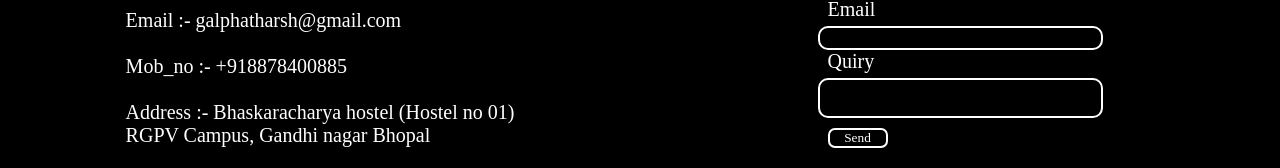
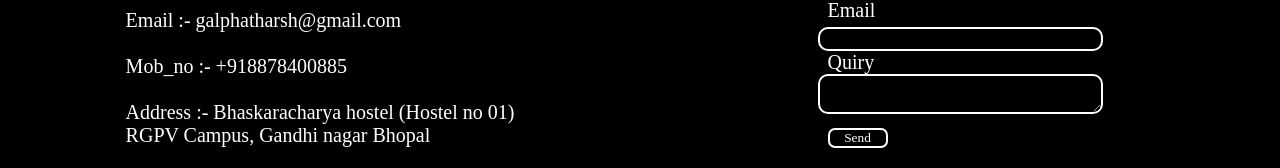
Before and after one commit to HarshitGalphat/harshit_portfolio, a plain HTML site: page index.html in a window 1280 px wide. Shown: the part 2922-3090 px from the top of the page. Drawn offline with Linux system fonts and the light colour scheme.

Commit message:
Update index.html

```diff
--- a/index.html
+++ b/index.html
@@ -66,7 +66,7 @@
                         <p> <label for="email">Email</label></p>
                         <input type="text" name="email" id="email" required>
                         <p> <label for="quiry">Quiry</label></p>
-                        <input type="text" name="quiry" id="quiry" required><br>
+                        <textarea type="text" name="quiry" id="quiry" required></textarea><br>
                         <button id="btn" value="send" onclick="clicked()">Send</button>
                     </form>
                 </div>
```
